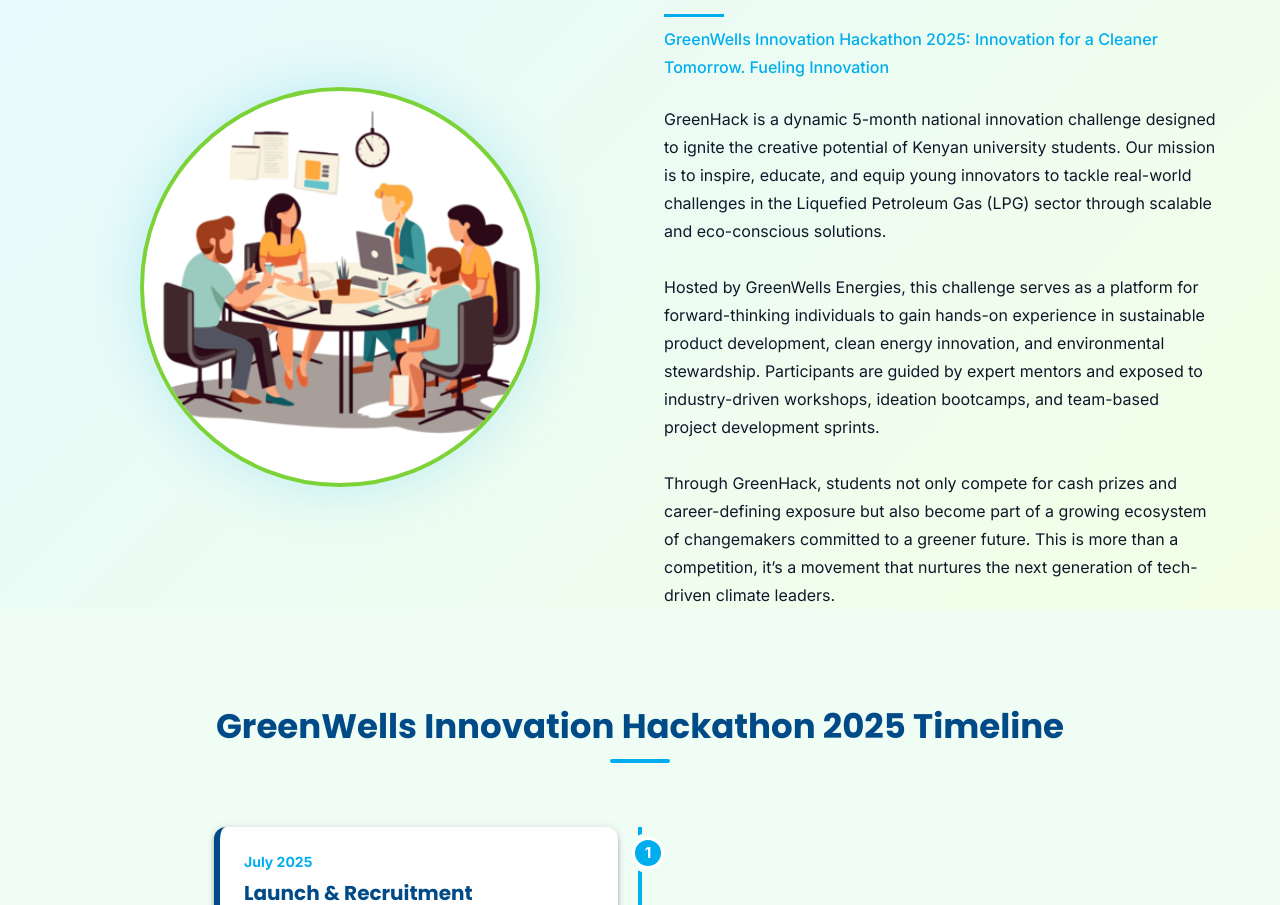
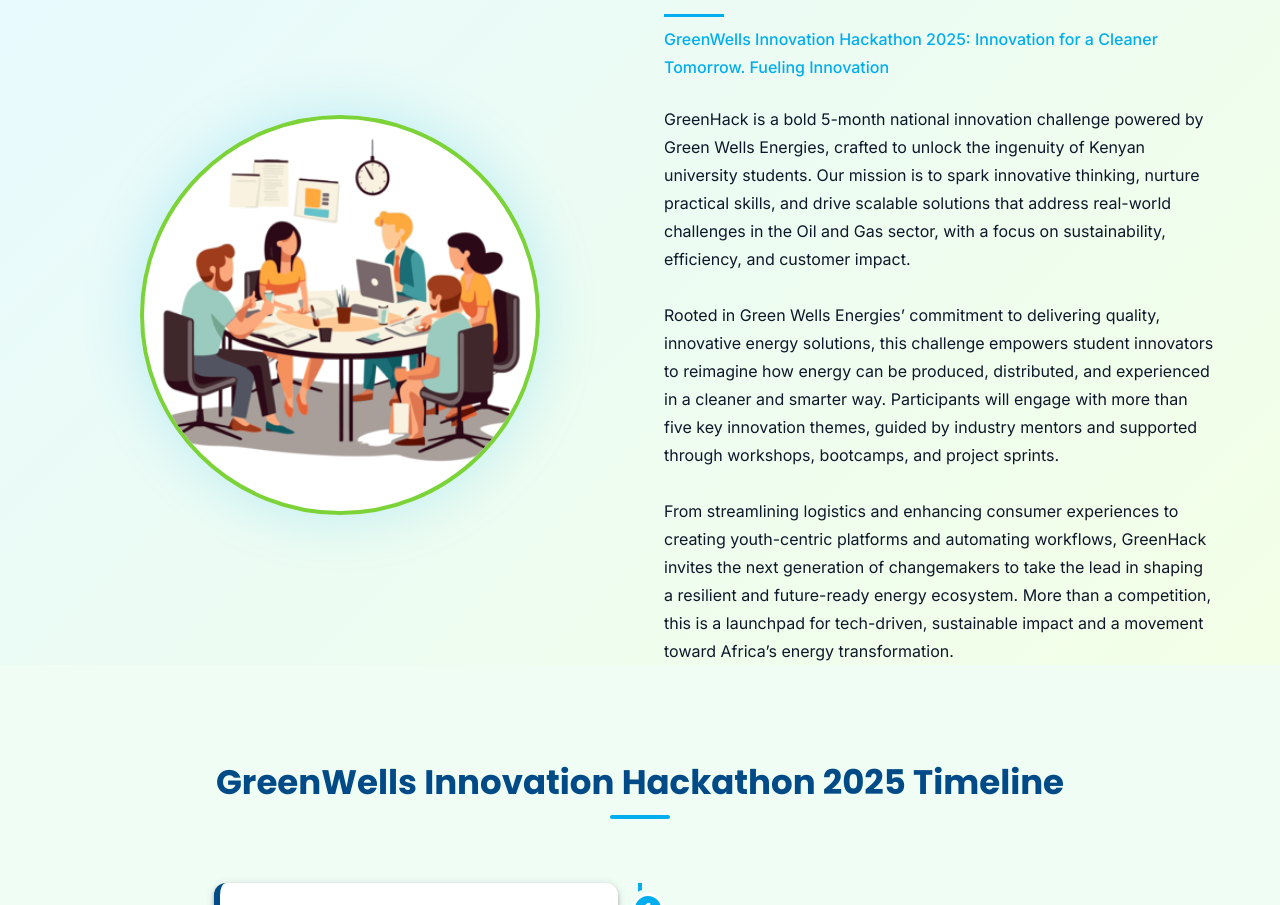
Before and after one commit to Ashly-Ochwada/GreenWells-innovation-hackathon, a React (Create React App) app: page / in a window 1280 px wide. Shown: the part 1095-2000 px from the top of the page. Built offline with nearby package versions, Linux system fonts and the light colour scheme.

Commit message:
changed about us section

```diff
--- a/src/components/About.jsx
+++ b/src/components/About.jsx
@@ -115,14 +115,14 @@
                 color: '#0F172A',
               }}
             >
-              GreenHack is a dynamic 5-month national innovation challenge designed to ignite the creative potential of Kenyan university students.
-              Our mission is to inspire, educate, and equip young innovators to tackle real-world challenges in the Liquefied Petroleum Gas (LPG) sector through scalable and eco-conscious solutions.
+              GreenHack is a bold 5-month national innovation challenge powered by Green Wells Energies, crafted to unlock the ingenuity of Kenyan university students.
+              Our mission is to spark innovative thinking, nurture practical skills, and drive scalable solutions that address real-world challenges in the Oil and Gas sector, with a focus on sustainability, efficiency, and customer impact.
               <br /><br />
-              Hosted by GreenWells Energies, this challenge serves as a platform for forward-thinking individuals to gain hands-on experience in sustainable product development, clean energy innovation, and environmental stewardship.
-              Participants are guided by expert mentors and exposed to industry-driven workshops, ideation bootcamps, and team-based project development sprints.
+              Rooted in Green Wells Energies’ commitment to delivering quality, innovative energy solutions, this challenge empowers student innovators to reimagine how energy can be produced, distributed, and experienced in a cleaner and smarter way.
+              Participants will engage with more than five key innovation themes, guided by industry mentors and supported through workshops, bootcamps, and project sprints.
               <br /><br />
-              Through GreenHack, students not only compete for cash prizes and career-defining exposure but also become part of a growing ecosystem of changemakers committed to a greener future.
-              This is more than a competition, it’s a movement that nurtures the next generation of tech-driven climate leaders.
+              From streamlining logistics and enhancing consumer experiences to creating youth-centric platforms and automating workflows, GreenHack invites the next generation of changemakers to take the lead in shaping a resilient and future-ready energy ecosystem.
+              More than a competition, this is a launchpad for tech-driven, sustainable impact and a movement toward Africa’s energy transformation.
             </Typography>
 
           </motion.div>
```
